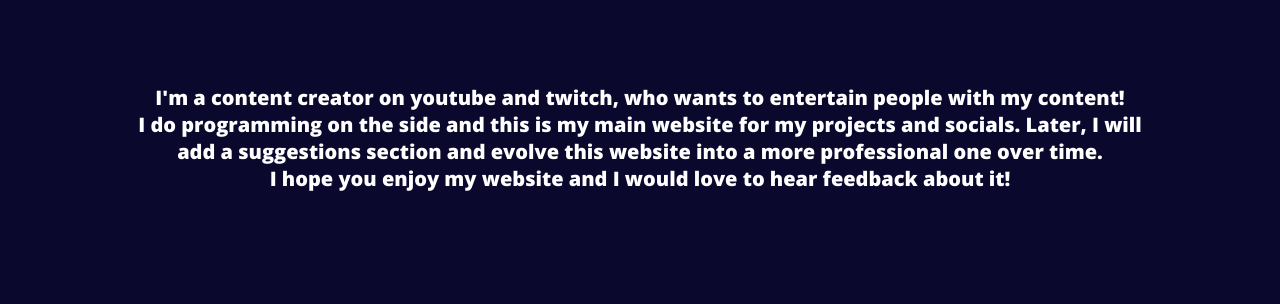
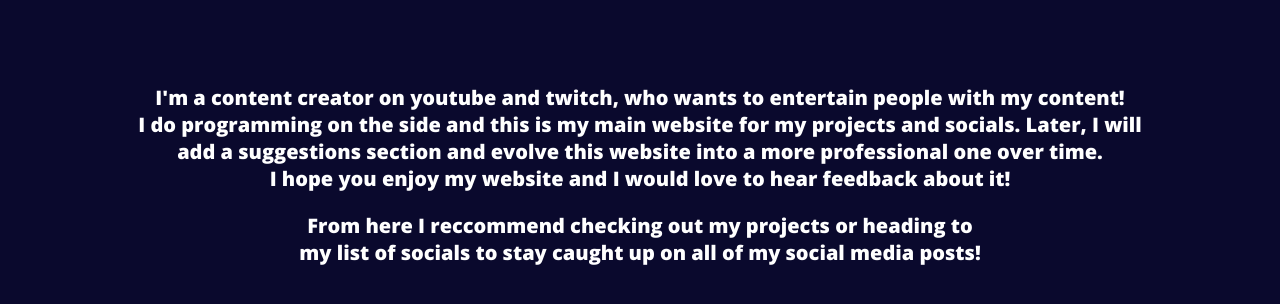
Before and after one commit to AcronicalYT/acronicalyt.github.io, a plain HTML site: page index.html in a window 1280 px wide. Shown: the part 184-488 px from the top of the page. Drawn offline with nearby package versions, Linux system fonts and the light colour scheme.

Commit message:
More stuff

```diff
--- a/index.html
+++ b/index.html
@@ -38,6 +38,15 @@
             I hope you enjoy my website and I would love to hear feedback about it! <br>
         </p>
 
+        <p id="p-links">
+            From here I reccommend checking out my <a href="./projects.html" id="proj-link">projects</a> or heading to<br>
+            my list of <a href="./socials.html" id="soci-link">socials</a> to stay caught up on all of my social media posts!<br>
+        </p>
+
+
+
+
+        <!-- *IMPORTANT: Cookies Stuff Leave Here -->
         <script src="https://cdn.jsdelivr.net/npm/cookieconsent@3/build/cookieconsent.min.js" data-cfasync="false"></script>
         <script>
         window.cookieconsent.initialise({
--- a/style.css
+++ b/style.css
@@ -73,6 +73,13 @@ body {
 }
 
 #p-bio {
+    color: #ffffff;
+    font-size: 20px;
+    font-family: "Open Sans", sans-serif;
+    text-align: center;
+}
+
+#p-links {
     color: #ffffff;
     font-size: 20px;
     font-family: "Open Sans", sans-serif;
@@ -173,3 +180,13 @@ body {
     font-size: 20px;
     color: #ffffff;
 }
+
+#proj-link {
+    color: #ffffff;
+    text-decoration: none;
+}
+
+#soci-link {
+    color: #ffffff;
+    text-decoration: none;
+}
```
